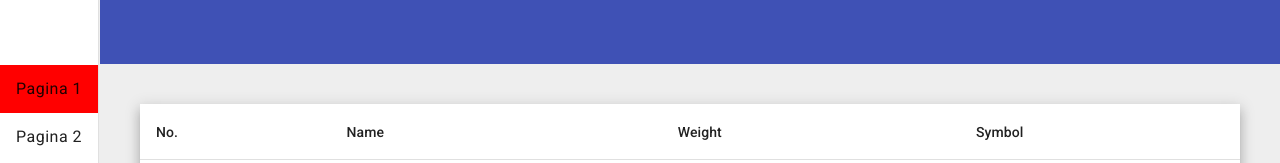
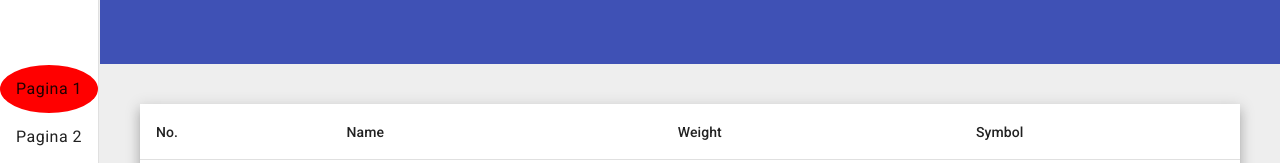
Before and after one commit to Salvatore-12/lezione-38-ng, an Angular app: page /pagina1 in a window 1280 px wide. Shown: the top 163 px of the page. Built offline with nearby package versions, Linux system fonts and the light colour scheme.

Commit message:
cambio border dei vari listitem

```diff
--- a/src/app/componenti/dashboard/dashboard.component.css
+++ b/src/app/componenti/dashboard/dashboard.component.css
@@ -22,4 +22,9 @@
   }
   mat-list{
     margin-top: 58%;
+
   }
+  .listitem{
+    border-radius: 50%;
+    border-style:hidden
+  }
```
